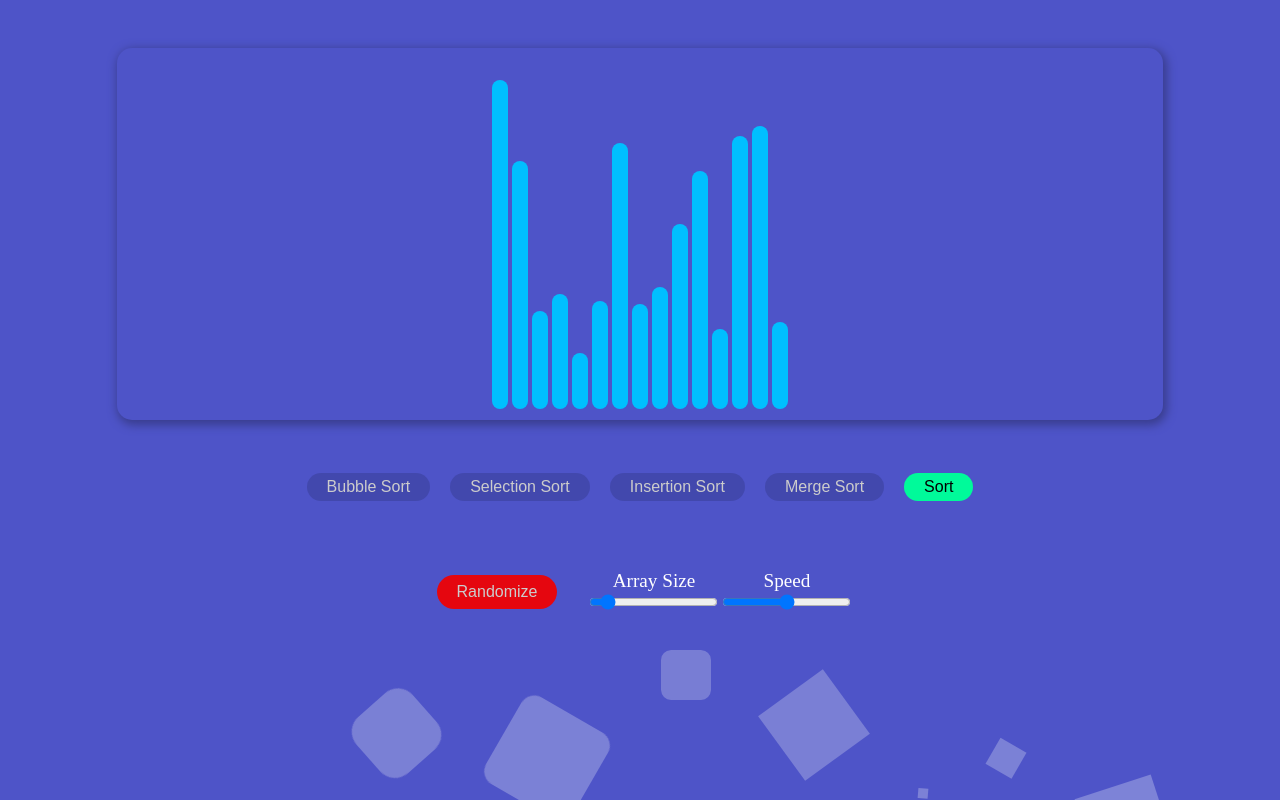
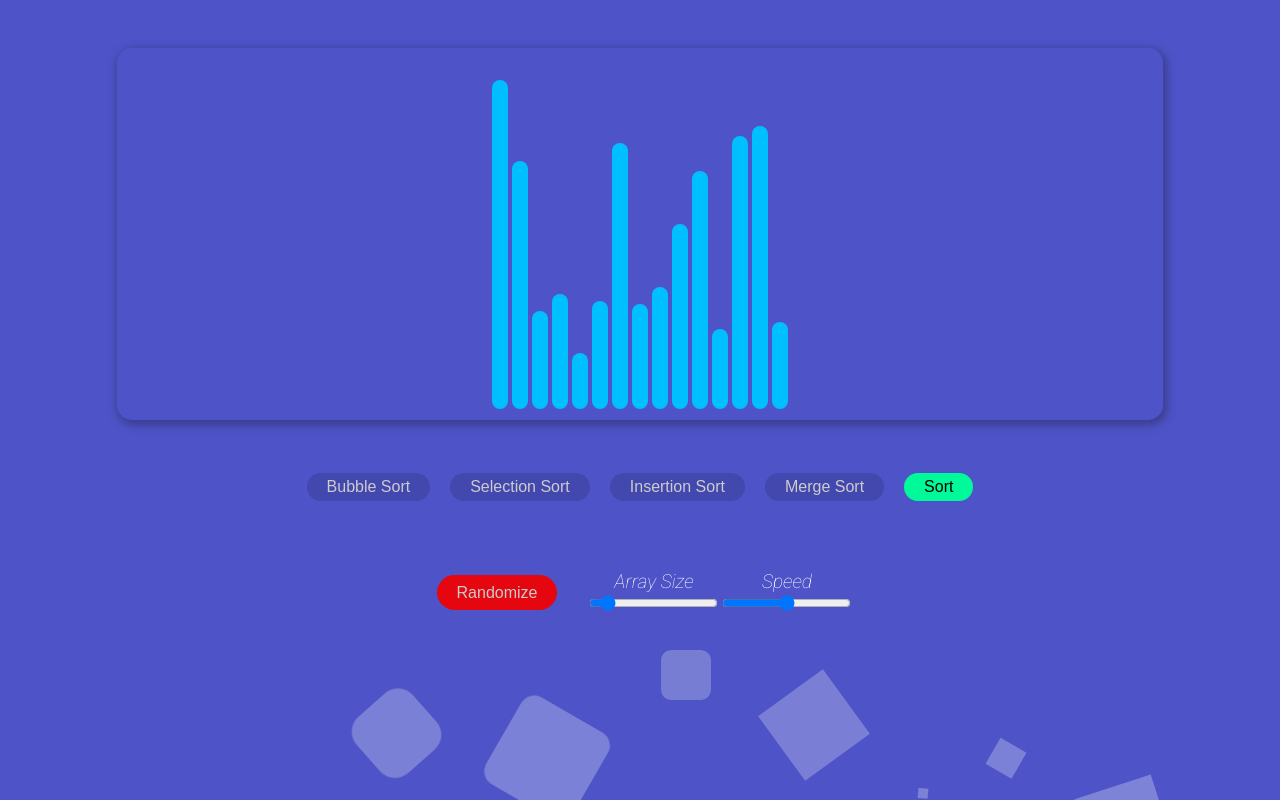
Before and after one commit to SainathPatil001/sorting-visualizer, a plain HTML site: page index.html in a window 1280 px wide. Shown: the top 800 px of the page. Drawn offline with Linux system fonts and the light colour scheme.

Commit message:
second commit

```diff
--- a/index.html
+++ b/index.html
@@ -6,6 +6,9 @@
     <meta name="viewport" content="width=device-width, initial-scale=1.0" />
     <title>Sorting visualizers</title>
     <link rel="stylesheet" href="style.css" />
+    <link rel="preconnect" href="https://fonts.googleapis.com">
+<link rel="preconnect" href="https://fonts.gstatic.com" crossorigin>
+<link href="https://fonts.googleapis.com/css2?family=Roboto:ital,wght@1,100&display=swap" rel="stylesheet">
   </head>
   <body>
 
--- a/style.css
+++ b/style.css
@@ -5,6 +5,7 @@ body {
   height: 100vh;
   width: 100%;
   overflow: hidden;
+  font-family: 'Roboto', sans-serif;
 }
 
 .area {
```
